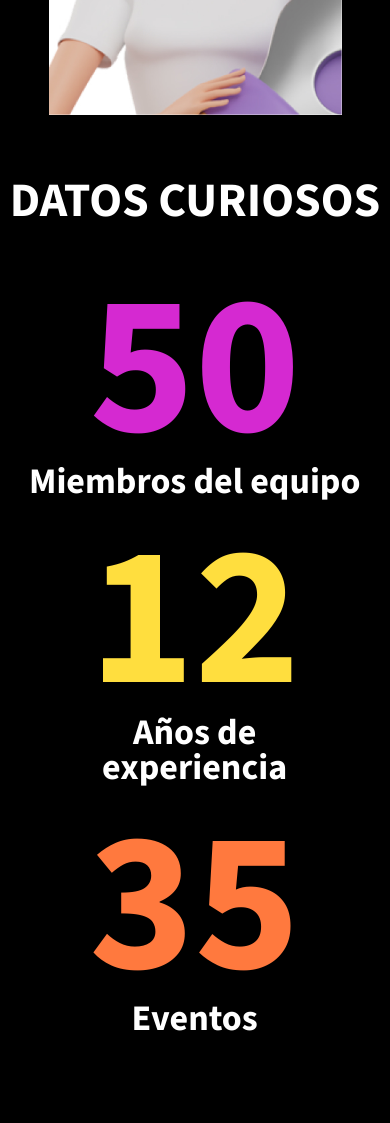
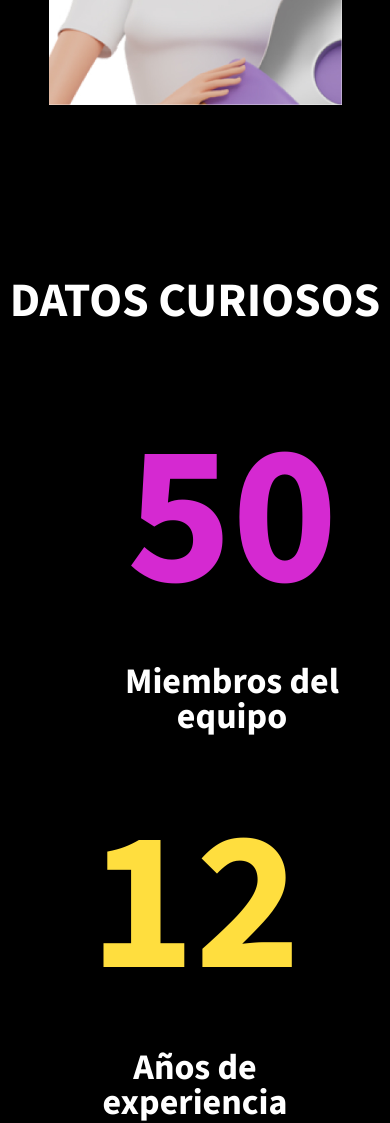
Before and after one commit to Ximenaux/mapala, a website: page pages/us.html in a window 390 px wide. Shown: the part 3120-4243 px from the top of the page. Drawn offline with nearby package versions, Linux system fonts and the light colour scheme.

Commit message:
nuevas media queries us

```diff
--- a/estilos/scss/pages/_contact.scss
+++ b/estilos/scss/pages/_contact.scss
@@ -75,7 +75,7 @@
                     }
                 }
 
-                @media screen and (max-width:768px) {
+                @include md {
                     .formulario {
                         width: 246px;
                         padding: 4px 9px 0px 24px;
@@ -85,7 +85,7 @@
 
             }
 
-            @media screen and (max-width:768px) {
+            @include md {
                 fieldset {
                     width: 300px;
                     height: 500px;
@@ -103,7 +103,7 @@
                 }
             }
 
-            @media screen and (max-width:768px) {
+            @include md {
                 .botonContacto {
                     width: 270px;
                 }
--- a/estilos/scss/pages/_us.scss
+++ b/estilos/scss/pages/_us.scss
@@ -13,7 +13,7 @@
                 justify-content: center;
                 align-items: center;
 
-                .divFundadores {
+                .divFundadores{
                     transition: transform 1s;
 
                 &:hover {
@@ -61,24 +61,17 @@
                     height: 473px;
                 }
             }
-
             @include xl {
                 .fotosFundadores {
                     flex-wrap: wrap;
-                    margin-top: 500px;
+                    padding-top: 500px;
                 }
             }
 
             @include md {
                 .fotosFundadores {
-                    flex-wrap: wrap;
-                    margin-top: 30px;
-                }
-            }
-
-            @include sm {
-                .fotosFundadores {
                     flex-direction: column;
+                    padding-top: 10px;
                 }
             }
         }
@@ -88,22 +81,13 @@
                 height: 2500px;
             }
         }
+    }
 
-        #datoscuriosos {
+    #datosCuriosos {
         .tituloUs {
             justify-content: center;
             text-align: center;
         }
-        }
-        @include sm {
-            #datoscuriosos {
-                height: 950px;
-                margin-top: 1554px;
-            }
-        }
-    }
-
-    #datosCuriosos {
         .datosEspecificos {
             display: flex;
             justify-content: center;
@@ -119,12 +103,10 @@
                 padding-right: 0px;
             }
 
-            @include md {
-                line-height: 200px;
+            @include xl{
+                .datosEquipo{
+                    padding-left: 74px;
                 }
-
-            @include sm {
-                line-height: 200px;
             }
 
             .datosExperiencia {
@@ -135,6 +117,11 @@
                 font-weight: 700;
                 padding-inline: 108px;
             }
+            @include xl{
+                .datosExperiencia{
+                    padding-inline: 44px;
+                }
+            }
 
             .datosEvento {
                 color: #FF793E;
@@ -143,6 +130,11 @@
                 font-style: normal;
                 font-weight: 700;
                 padding-left: 0px;
+            }
+            @include xl{
+                .datosEvento{
+                    padding-right: 55px;
+                }
             }
 
             .textoDatosEquipo {
@@ -160,5 +152,18 @@
                 flex-direction: column;
             }
         }
+
+    }
+    @include xl {
+        #datosCuriosos {
+            flex-wrap: wrap;
+            padding-top: 500px;
         }
     }
+    @include md {
+        #datosCuriosos {
+            flex-wrap: wrap;
+            padding-top: 100px;
+        }
+    }
+}
```
Also changed, not shown: estilos/css/style.css, 1 other file. Lines whose indentation alone changed are shown as unchanged.
